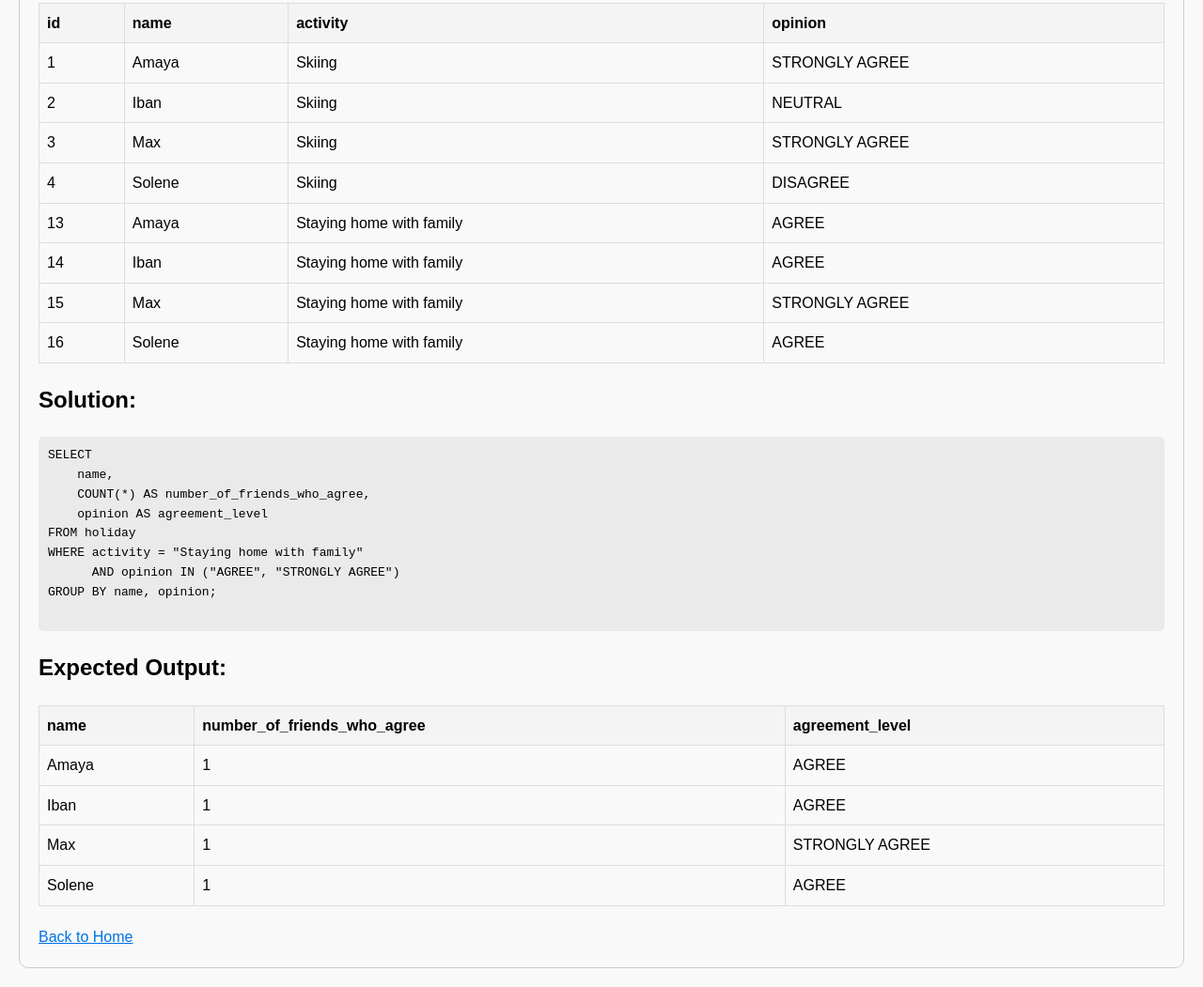
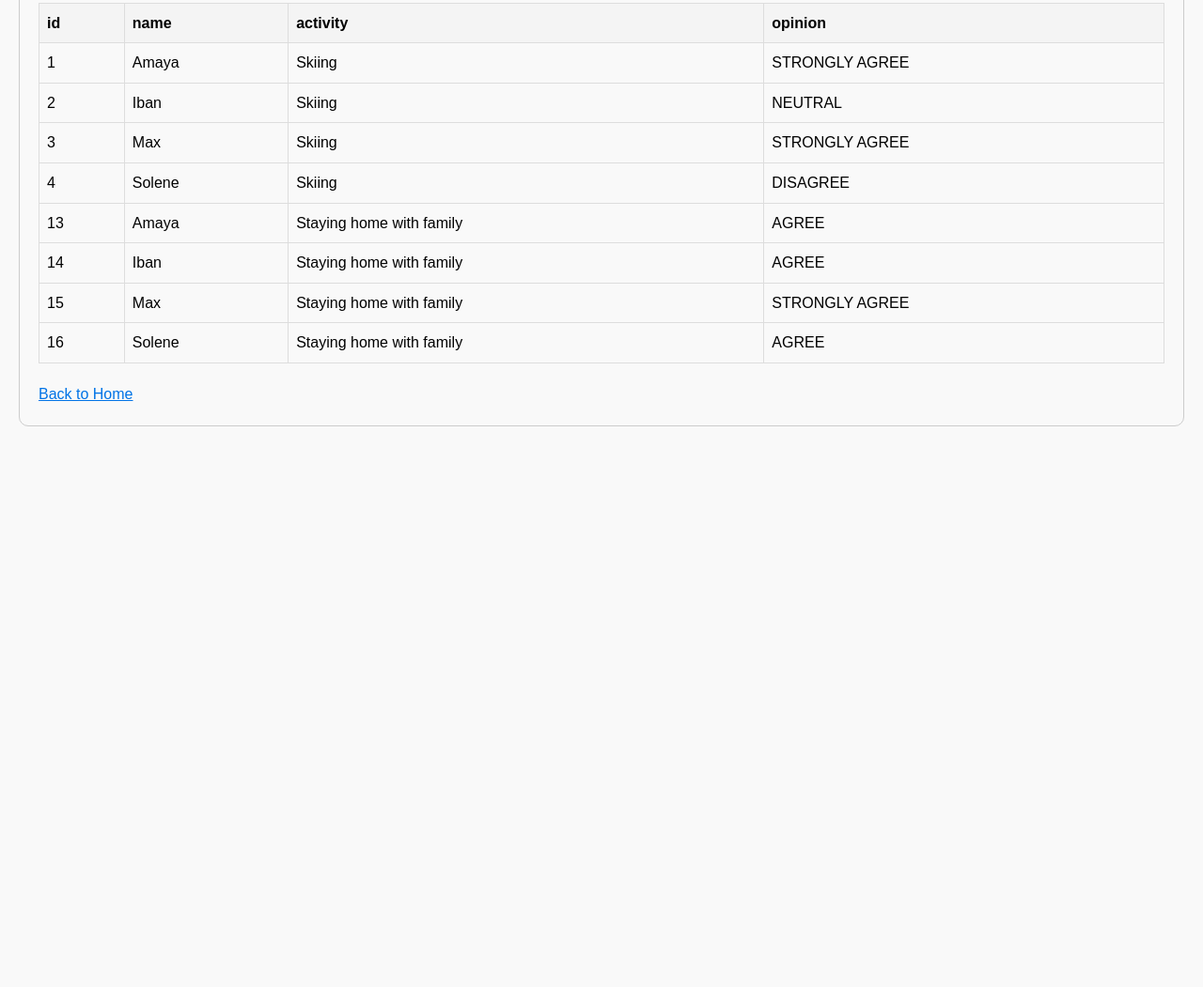
Before and after one commit to isa-pilpre/funwithsql, a plain HTML site: page case1.html in a window 1280 px wide. Shown: the part 489-1540 px from the top of the page at 94% size. After the commit the page ends 963 px from the top, so only its background shows below. Drawn offline with Linux system fonts and the light colour scheme.

Commit message:
Updated case 1

```diff
--- a/case1.html
+++ b/case1.html
@@ -70,33 +70,6 @@
             <tr><td>16</td><td>Solene</td><td>Staying home with family</td><td>AGREE</td></tr>
         </tbody>
     </table>
-    <h2>Solution:</h2>
-    <pre>
-SELECT
-    name,
-    COUNT(*) AS number_of_friends_who_agree,
-    opinion AS agreement_level
-FROM holiday
-WHERE activity = "Staying home with family"
-      AND opinion IN ("AGREE", "STRONGLY AGREE")
-GROUP BY name, opinion;
-    </pre>
-    <h2>Expected Output:</h2>
-    <table>
-        <thead>
-            <tr>
-                <th>name</th>
-                <th>number_of_friends_who_agree</th>
-                <th>agreement_level</th>
-            </tr>
-        </thead>
-        <tbody>
-            <tr><td>Amaya</td><td>1</td><td>AGREE</td></tr>
-            <tr><td>Iban</td><td>1</td><td>AGREE</td></tr>
-            <tr><td>Max</td><td>1</td><td>STRONGLY AGREE</td></tr>
-            <tr><td>Solene</td><td>1</td><td>AGREE</td></tr>
-        </tbody>
-    </table>
     <a href="index.html">Back to Home</a>
 </body>
 </html>
```
